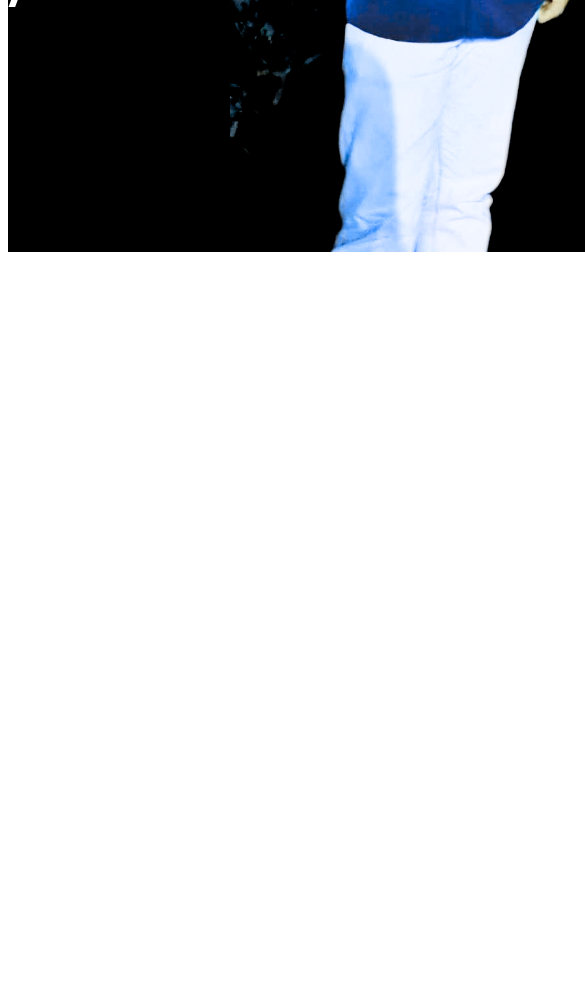
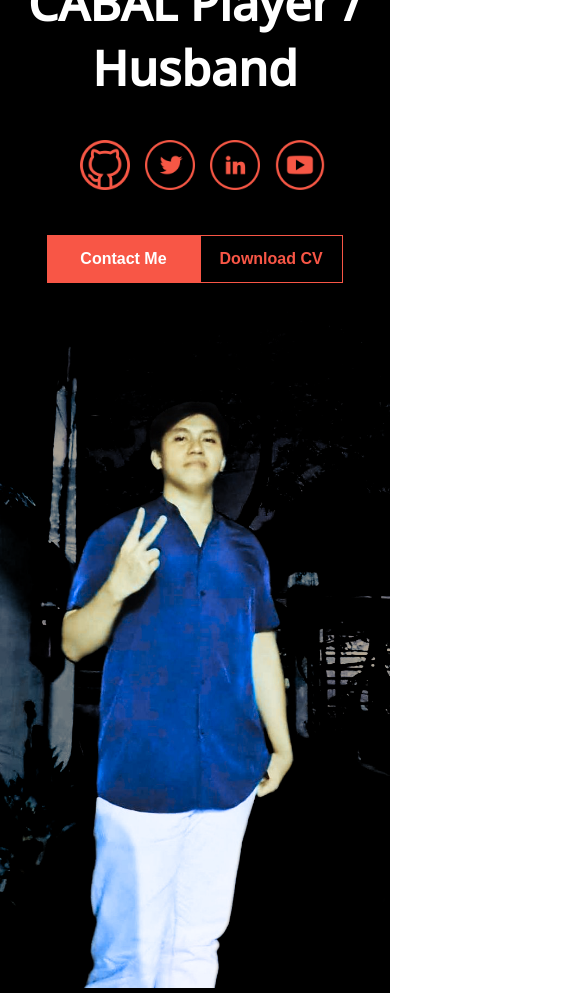
Before and after one commit to argiegaviola17/argie_profile, a plain HTML site: page index.html in a window 390 px wide. Shown: the part 600-1593 px from the top of the page, 585 px wide, since content can reach past the window. Before the commit the page ends 869 px from the top, so only its background shows below. Drawn offline with nearby package versions, Linux system fonts and the light colour scheme.

Commit message:
added responsive
added responsive

```diff
--- a/index.html
+++ b/index.html
@@ -7,6 +7,7 @@
     <link rel="preconnect" href="https://fonts.gstatic.com" crossorigin>
     <link href="https://fonts.googleapis.com/css2?family=Noto+Sans+Tirhuta&family=Open+Sans:wght@300;500&family=Roboto&display=swap" rel="stylesheet">
     <link rel="stylesheet" href="style.css">
+
 </head>
 <body>
     <section id="title">
@@ -31,7 +32,9 @@
                     <button class="download_resume_btn">Download CV</button>
                 </div>
             </div>
-            <img src="./images/blue_argie.png" class="profile_img">
+            <div class="profile_img_container">
+                <img src="./images/blue_argie.png" class="profile_img">
+            </div>
         </div>
     </section>
 
--- a/style.css
+++ b/style.css
@@ -1,10 +1,12 @@
 body {
 
     font-family: 'Open Sans', sans-serif;
-
+    margin: 0;
+    padding: 0;
 }
 .flex-container{
     display: flex;
+    flex-direction: row;
     justify-content: center;
     align-items: center;
     height: 100vh;
@@ -16,6 +18,7 @@ body {
     flex-direction: column;
     text-align: left;
     margin-right: 200px;
+
 }
 .profile_img {
     height: 100vh;
@@ -37,6 +40,7 @@ h1 {
 .position_info{
     font-weight: 700;
     font-size: 3rem;
+    flex:1;
 }
 .profile_btns{
     display: flex;
@@ -84,4 +88,50 @@ ul {
     margin: 0px;
     display: flex;
     justify-content: flex-start;
+    list-style: none;
 }
+
+@media   (max-width: 1420px)  {
+    .flex-container{
+        display: flex;
+        flex-direction: column;
+        justify-content: center;
+        height: auto;
+        padding-top: 70px;
+    }
+
+    .profile_info {
+        margin-right: 0px;
+    }
+    .profile_img {
+        height: auto;
+        /* flex-basis: 300px; */
+        object-fit: cover;
+        flex-shrink: 1;
+    }
+}
+@media (max-width: 753px) {
+    .flex-container{
+        /* background-color: green; */
+    }
+    .profile_info{
+        text-align: center;
+        align-items: center;
+    }
+    .profile_img_container{
+        flex: 1;
+        max-width: 753px;
+    }
+    .social_icon {
+        margin-right: 0px;
+        margin-left: 15px;
+        margin-left: 15px;
+    }
+    .profile_img {
+        height: auto;
+        object-fit: cover;
+        flex-shrink: 1;
+        flex-grow: 0;
+        width: 100%;
+    }
+}
```
